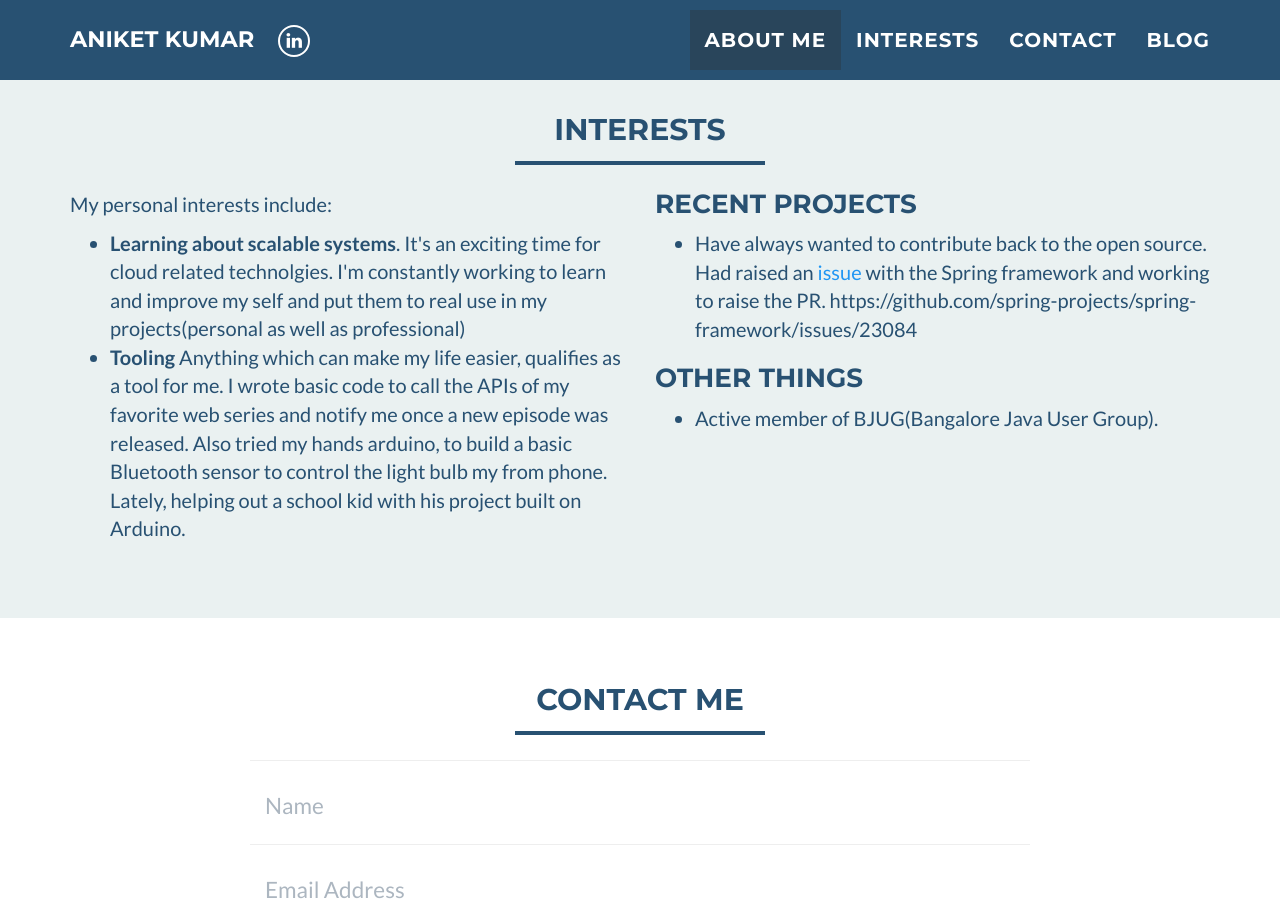
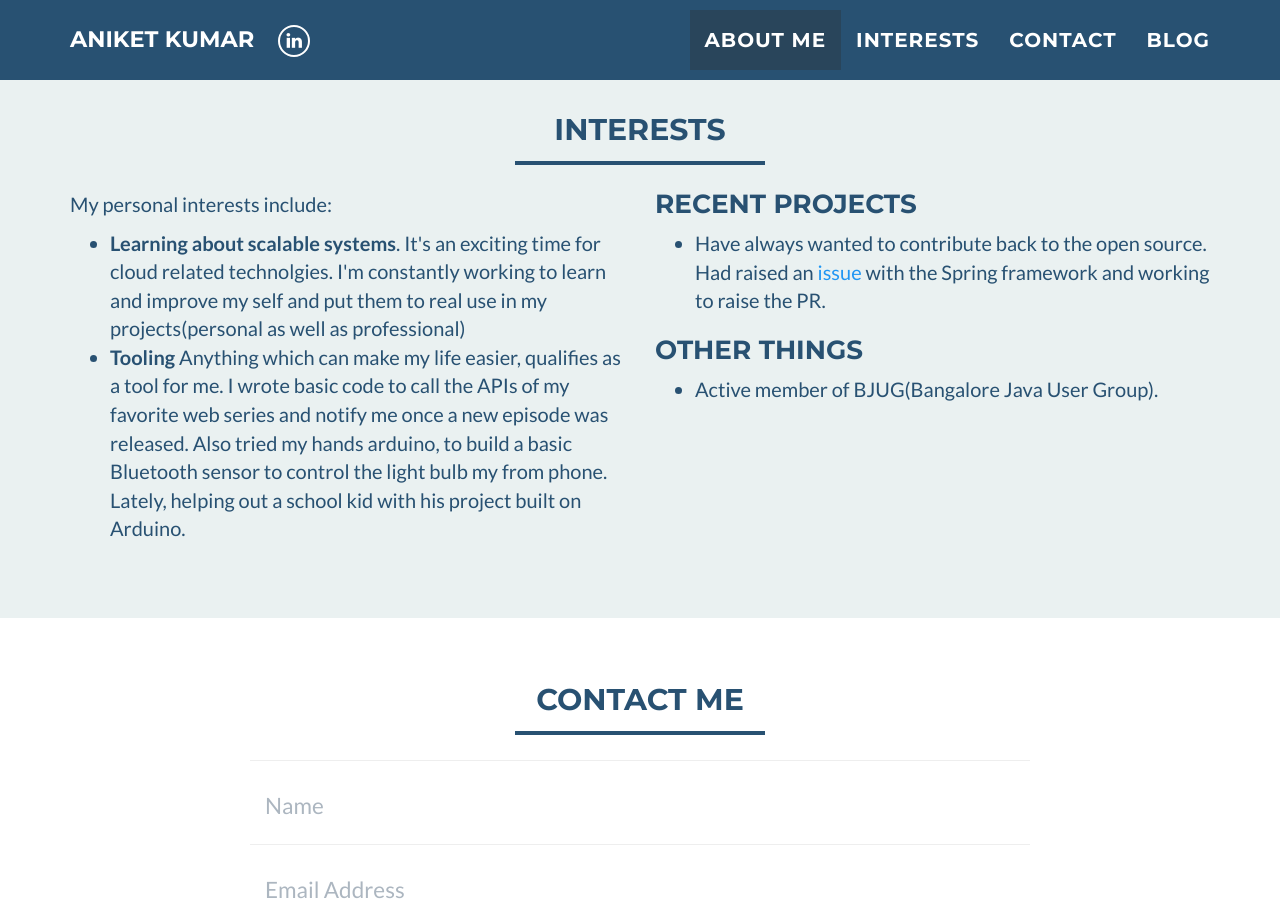
Before and after one commit to 007aniketkumar/007aniketkumar.github.io, a Jekyll site: the page built from index.html, in a window 1280 px wide and 900 px high, scrolled down 1299 px. Built offline with Jekyll 4.4.1, drawn with Linux system fonts in a browser that asks for light colours; part of the change alters nothing that is shown.

Commit message:
Update interests.html

```diff
--- a/_includes/interests.html
+++ b/_includes/interests.html
@@ -25,7 +25,6 @@
 		  <ul>
   			<li>
 				Have always wanted to contribute back to the open source. Had raised an <a href="https://github.com/spring-projects/spring-framework/issues/23084">issue</a> with the Spring framework and working to raise the PR.
-https://github.com/spring-projects/spring-framework/issues/23084
 
 			  </li>
 
```
